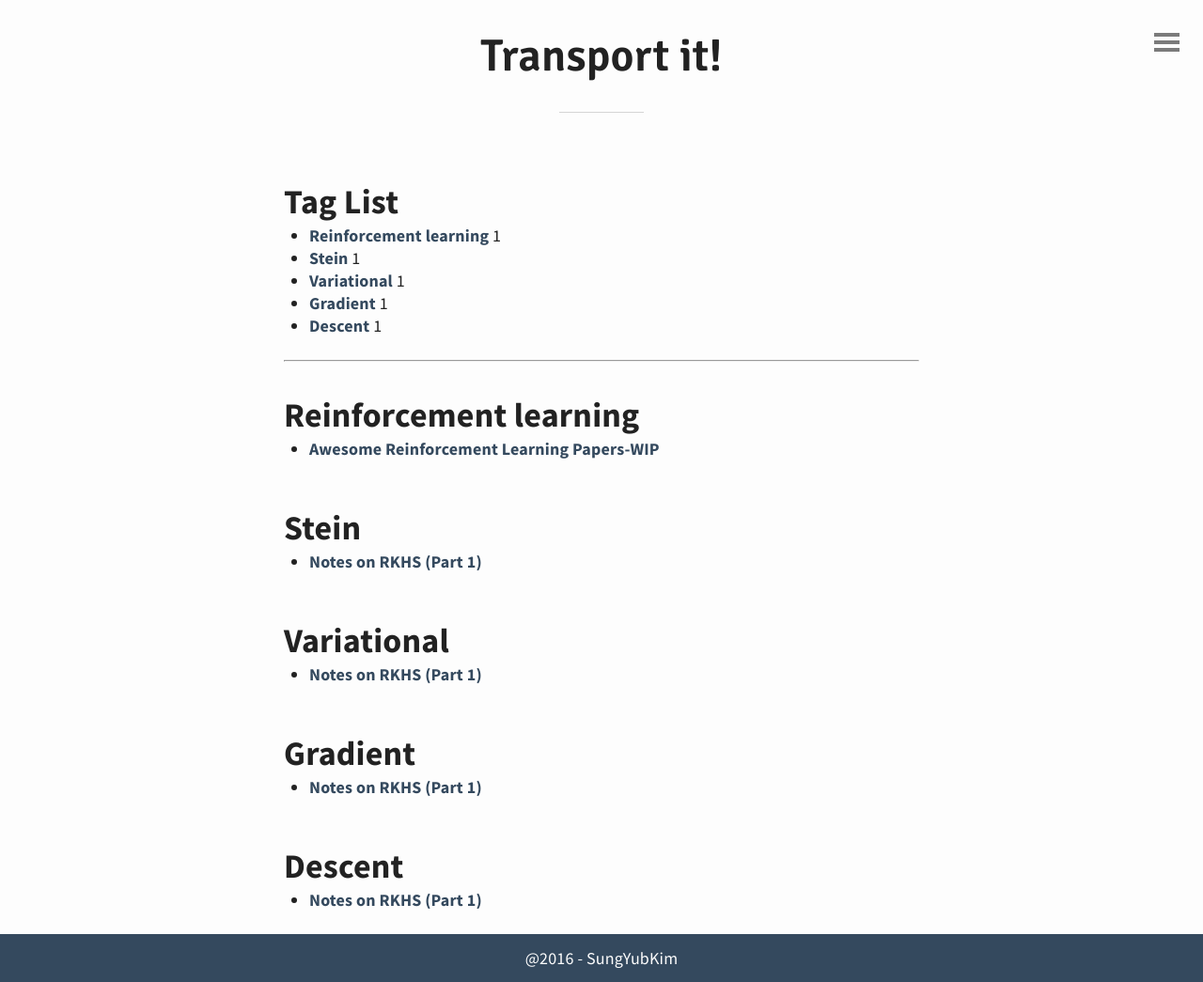
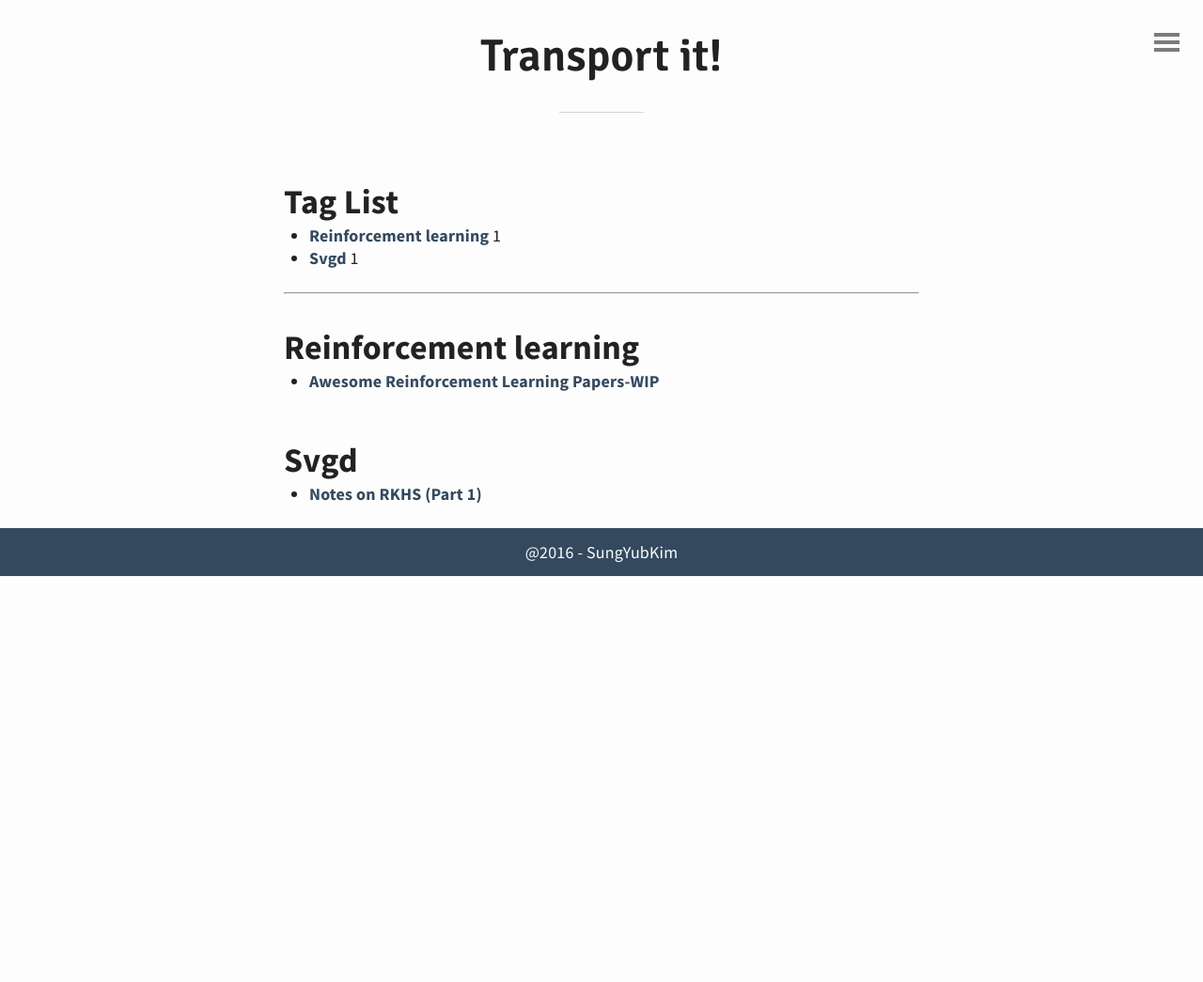
Before and after one commit to edmophia/edmophia.github.io, a Jekyll site: the page built from tags.html, in a window 1280 px wide. Shown: the whole page at 94% size. Built offline with Jekyll 4.4.1, drawn with Linux system fonts in a browser that asks for light colours; after the commit the page ends 900 px from its top, so only the background shows below that.

Commit message:
no message

```diff
--- a/_posts/Stein Variational Gradient Descent/2018-10-31-Notes on RKHS.md
+++ b/_posts/SVGD/2018-10-31-Notes on RKHS.md
@@ -3,7 +3,7 @@
 layout: post
 title: Notes on RKHS (Part 1)
 date: 2018-10-31
-tags: Stein Variational Gradient Descent
+tags: SVGD
 mathjax: true
 
 ---
```
